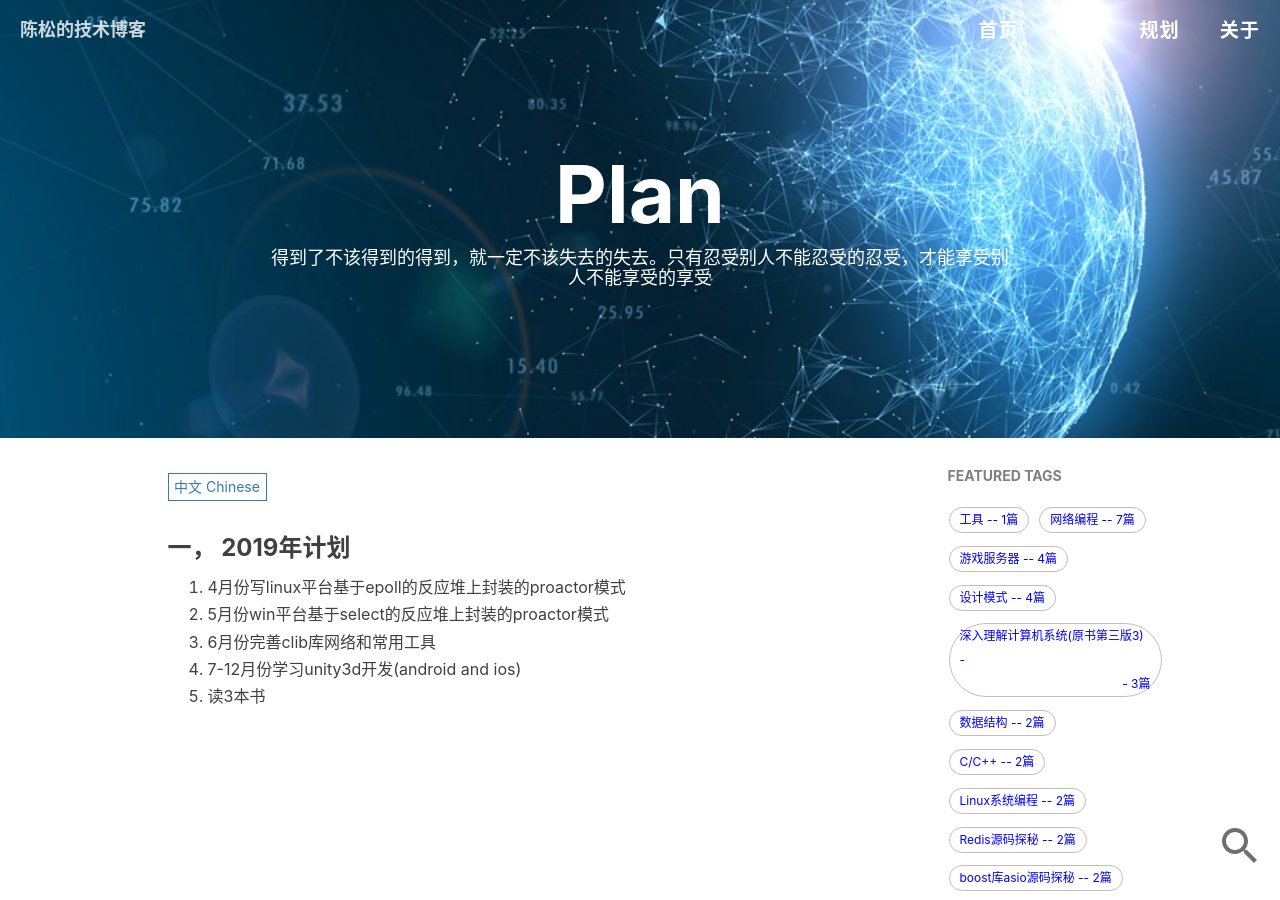
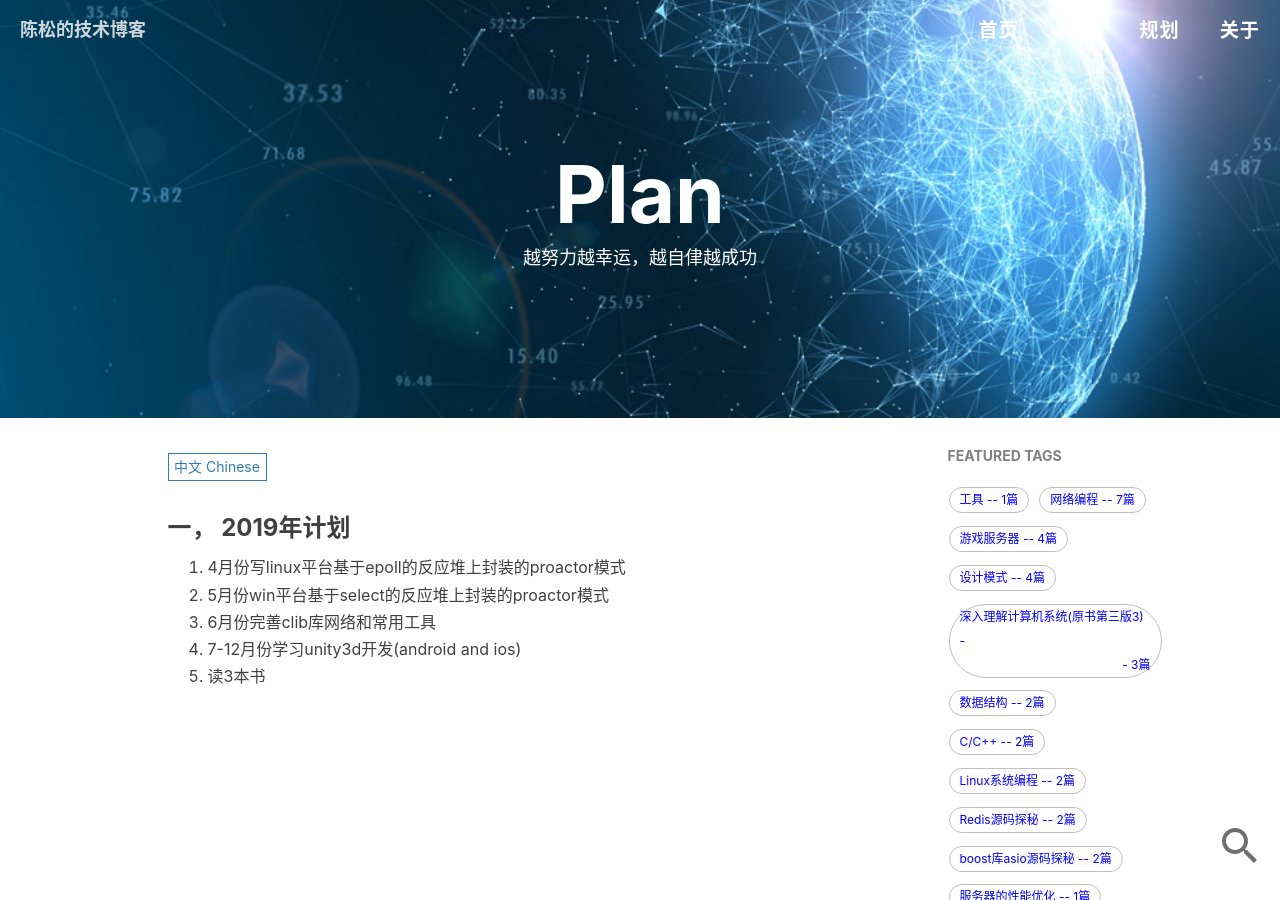
Before and after one commit to chensongpoixs/chensongpoixs.github.io, a Jekyll site: the page built from plan.html, in a window 1280 px wide and 900 px high. Built offline with Jekyll 4.4.1, drawn with Linux system fonts in a browser that asks for light colours; nearby versions of some CDN libraries; comment, search, counter and statistics services are not loaded.

Commit message:
[越努力越幸运，越自侓越成功]

```diff
--- a/about.html
+++ b/about.html
@@ -1,7 +1,7 @@
 ---
 layout: page
 title: "About"
-description: "做没做过的事，叫成长；做不喜欢做的事，叫改变；做不敢做的事，叫突破."
+description: "越努力越幸运，越自侓越成功"
 header-img: "img/post-bg-rwd.jpg"
 multilingual: true
 ---
--- a/plan.html
+++ b/plan.html
@@ -1,7 +1,7 @@
 ---
 layout: page
 title: "Plan"
-description: "得到了不该得到的得到，就一定不该失去的失去。只有忍受别人不能忍受的忍受，才能享受别人不能享受的享受"
+description: "越努力越幸运，越自侓越成功"
 header-img: "img/post-bg-rwd.jpg"
 multilingual: true
 ---
```
